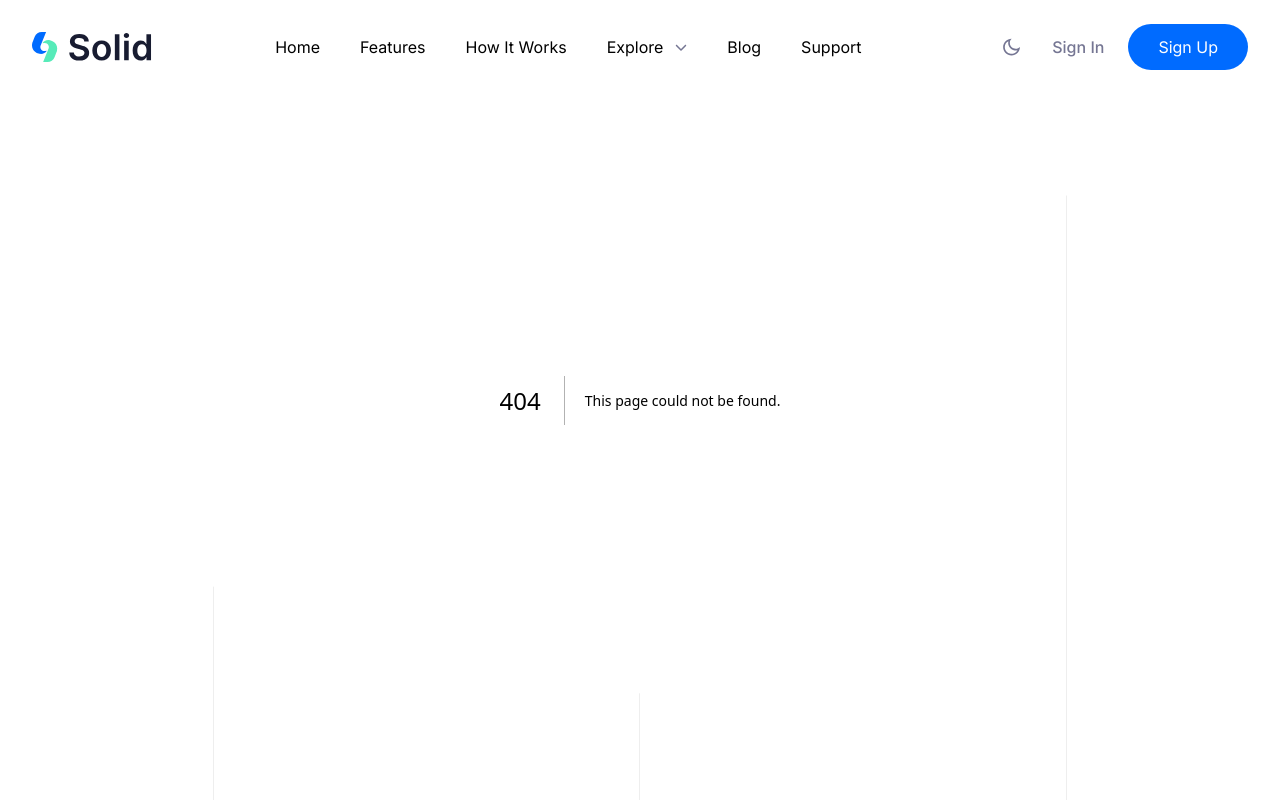
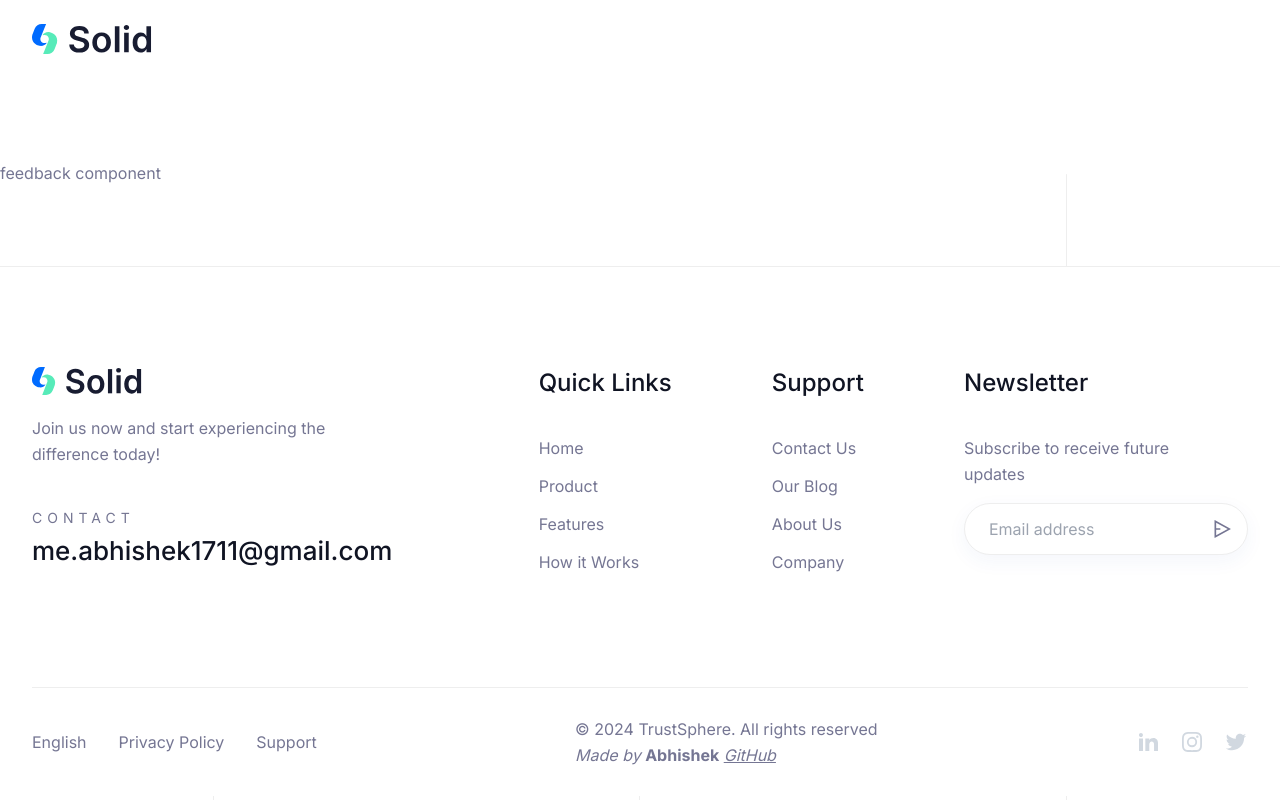
Before and after one commit to abhishek1711mmmut/Testimonial-TrustSphere, a Next.js app in the folder Frontend/: page /collect/1/1 in a window 1280 px wide. Before the commit this address had no page. Shown: the top 800 px of the page. Built offline with nearby package versions, Linux system fonts and the light colour scheme.

Commit message:
header updated

```diff
--- a/Frontend/src/app/[clientId]/[spaceName]/page.tsx
+++ /dev/null
@@ -1,63 +0,0 @@
-// collect customers feedback from the space
-
-
-const TestimonialPage = ({
-    params,
-}: {
-    params: { clientId: string; spaceName: string };
-}) => {
-    const { clientId, spaceName } = params;
-
-    // create a temp spaceInfo object
-    // const spaceInfo = {
-    //     spaceName,
-    //     companyLogo: null,
-    //     headerTitle: "This is a header title",
-    //     customMessage: "This is a custom message",
-    //     questions: [
-    //         "Who are you / what are you working on?",
-    //         "How has [our product / service] helped you?",
-    //         "What is the best thing about [our product / service]",
-    //     ],
-    // };
-
-    // const router = useRouter();
-
-    // useEffect(() => {
-    //     router.push(`/${clientId}/${spaceName}`);
-    // }, [router, clientId, spaceName]);
-
-    // const [space, setSpace] = useState<any>(null);
-    // const [isLoading, setIsLoading] = useState<boolean>(true);
-    // const [error, setError] = useState<any>(null);
-
-    // useEffect(() => {
-    //     const fetchSpace = async () => {
-    //         try {
-    //             const response = await fetch(
-    //                 `https://api.trustsphere.xyz/v1/space/${clientId}/${spaceName}`,
-    //             );
-    //             const data = await response.json();
-    //             setSpace(data);
-    //             setIsLoading(false);
-    //         } catch (error) {
-    //             setError(error);
-    //             setIsLoading(false);
-    //         }
-    //     };
-
-    //     if (clientId && spaceName) {
-    //         fetchSpace();
-    //     }
-    // }, [clientId, spaceName]);
-
-    return (
-        <div className="pb-20 pt-40">
-            <p>customer feedback page</p>
-            <p>{clientId}</p>
-            <p>{spaceName}</p>
-        </div>
-    );
-};
-
-export default TestimonialPage;
--- /dev/null
+++ b/Frontend/src/app/collect/[clientId]/[spaceName]/page.tsx
@@ -0,0 +1,17 @@
+import CollectFeedback from "@/components/CollectFeedback";
+
+const TestimonialPage = ({
+  params,
+}: {
+  params: { clientId: string; spaceName: string };
+}) => {
+  const { clientId, spaceName } = params;
+
+  return (
+    <div className="pb-20 pt-40">
+      <CollectFeedback clientId={clientId} spaceName={spaceName} />
+    </div>
+  );
+};
+
+export default TestimonialPage;
--- /dev/null
+++ b/Frontend/src/components/CollectFeedback/index.tsx
@@ -0,0 +1,25 @@
+import Link from "next/link";
+
+const CollectFeedback = ({
+  clientId,
+  spaceName,
+}: {
+  clientId: string;
+  spaceName: string;
+}) => {
+  // create a temp spaceInfo object
+  // const spaceInfo = {
+  //     spaceName,
+  //     companyLogo: null,
+  //     headerTitle: "This is a header title",
+  //     customMessage: "This is a custom message",
+  //     questions: [
+  //         "Who are you / what are you working on?",
+  //         "How has [our product / service] helped you?",
+  //         "What is the best thing about [our product / service]",
+  //     ],
+  // };
+  return <div className="animate_top">feedback component</div>;
+};
+
+export default CollectFeedback;
--- a/Frontend/src/components/Dashboard/Overview/Modal/OnSubmitModal.tsx
+++ b/Frontend/src/components/Dashboard/Overview/Modal/OnSubmitModal.tsx
@@ -8,7 +8,7 @@ const OnSubmitModal = ({ onClose }: { onClose: () => void }) => {
   const spaceName = "StudyNotion";
   const copyToClipboard = () => {
     navigator.clipboard
-      .writeText(`http://localhost:3000/${clientId}/${spaceName}`)
+      .writeText(`http://localhost:3000/collect/${clientId}/${spaceName}`)
       .then(() => {
         toast.success("Copied to clipboard");
       });
--- a/Frontend/src/components/Header/index.tsx
+++ b/Frontend/src/components/Header/index.tsx
@@ -11,10 +11,13 @@ const Header = () => {
   const [navigationOpen, setNavigationOpen] = useState(false);
   const [dropdownToggler, setDropdownToggler] = useState(false);
   const [profileDropdown, setProfileDropdown] = useState(false); // Profile dropdown
-  const isLoggedIn = false;
+  const isLoggedIn = true;
 
   const profileDropdownRef = useRef<HTMLDivElement | null>(null);
+
   const pathUrl = usePathname();
+  // List of pages where the navbar should be hidden
+  const hideNavbarRoutes = "/collect";
 
   // Toggle profile dropdown menu
   const toggleProfileDropdown = () => {
@@ -44,8 +47,8 @@ const Header = () => {
     <header
       className={`fixed left-0 top-0 z-999 w-full bg-white py-6 backdrop-blur-lg dark:bg-black/90`}
     >
-      <div className="relative mx-auto max-w-c-1390 items-center justify-between px-4 md:px-8 xl:flex 2xl:px-0">
-        <div className="flex w-full items-center justify-between xl:w-1/4">
+      <div className="relative mx-auto max-w-c-1390 items-center justify-between px-4 md:px-8 lg:flex 2xl:px-0">
+        <div className="flex w-full items-center justify-between lg:w-1/4">
           <a href="/">
             <Image
               src="/images/logo/logo-dark.svg"
@@ -64,9 +67,10 @@ const Header = () => {
           </a>
 
           {/* <!-- Hamburger Toggle BTN --> */}
+          {!pathUrl.startsWith(hideNavbarRoutes) && (
             <button
               aria-label="hamburger Toggler"
-            className="block xl:hidden"
+              className="block lg:hidden"
               onClick={() => setNavigationOpen(!navigationOpen)}
             >
               <span className="relative block h-5.5 w-5.5 cursor-pointer">
@@ -101,20 +105,25 @@ const Header = () => {
                 </span>
               </span>
             </button>
+          )}
           {/* <!-- Hamburger Toggle BTN --> */}
         </div>
 
         {/* Nav Menu Start   */}
+        {!pathUrl.startsWith(hideNavbarRoutes) && (
           <div
-          className={`invisible h-0 w-full items-center justify-between xl:visible xl:flex xl:h-auto xl:w-full ${
+            className={`invisible h-0 w-full items-center justify-between lg:visible lg:flex lg:h-auto lg:w-full ${
               navigationOpen &&
-            "navbar !visible mt-4 h-auto max-h-[400px] rounded-md bg-white p-7.5 shadow-solid-5 dark:bg-blacksection xl:h-auto xl:p-0 xl:shadow-none xl:dark:bg-transparent"
+              "navbar !visible mt-4 h-auto max-h-[400px] rounded-md bg-white p-7.5 shadow-solid-5 dark:bg-blacksection lg:h-auto lg:p-0 lg:shadow-none lg:dark:bg-transparent"
             }`}
           >
             <nav>
-            <ul className="flex flex-col gap-5 xl:flex-row xl:items-center xl:gap-10">
+              <ul className="flex flex-col gap-5 lg:flex-row lg:items-center lg:gap-6 xl:gap-10">
                 {menuData.map((menuItem, key) => (
-                <li key={key} className={menuItem.submenu && "group relative"}>
+                  <li
+                    key={key}
+                    className={menuItem.submenu && "group relative"}
+                  >
                     {menuItem.submenu ? (
                       <>
                         <button
@@ -160,7 +169,7 @@ const Header = () => {
               </ul>
             </nav>
 
-          <div className="mt-7 flex items-center gap-6 xl:mt-0">
+            <div className="mt-7 flex items-center gap-6 lg:mt-0">
               <ThemeToggler />
 
               {isLoggedIn ? (
@@ -226,6 +235,7 @@ const Header = () => {
               )}
             </div>
           </div>
+        )}
       </div>
     </header>
   );
```
Lines whose indentation alone changed are shown as unchanged.
